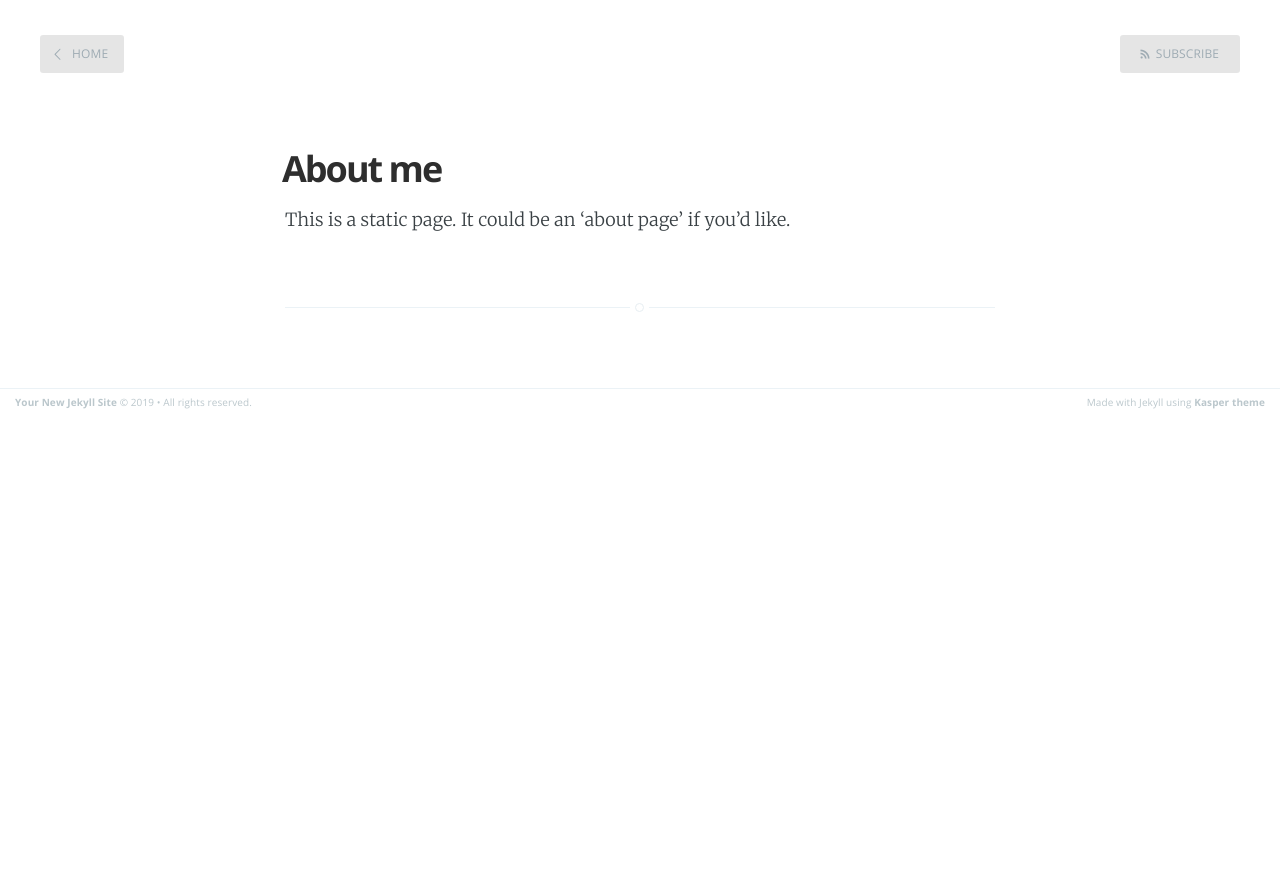
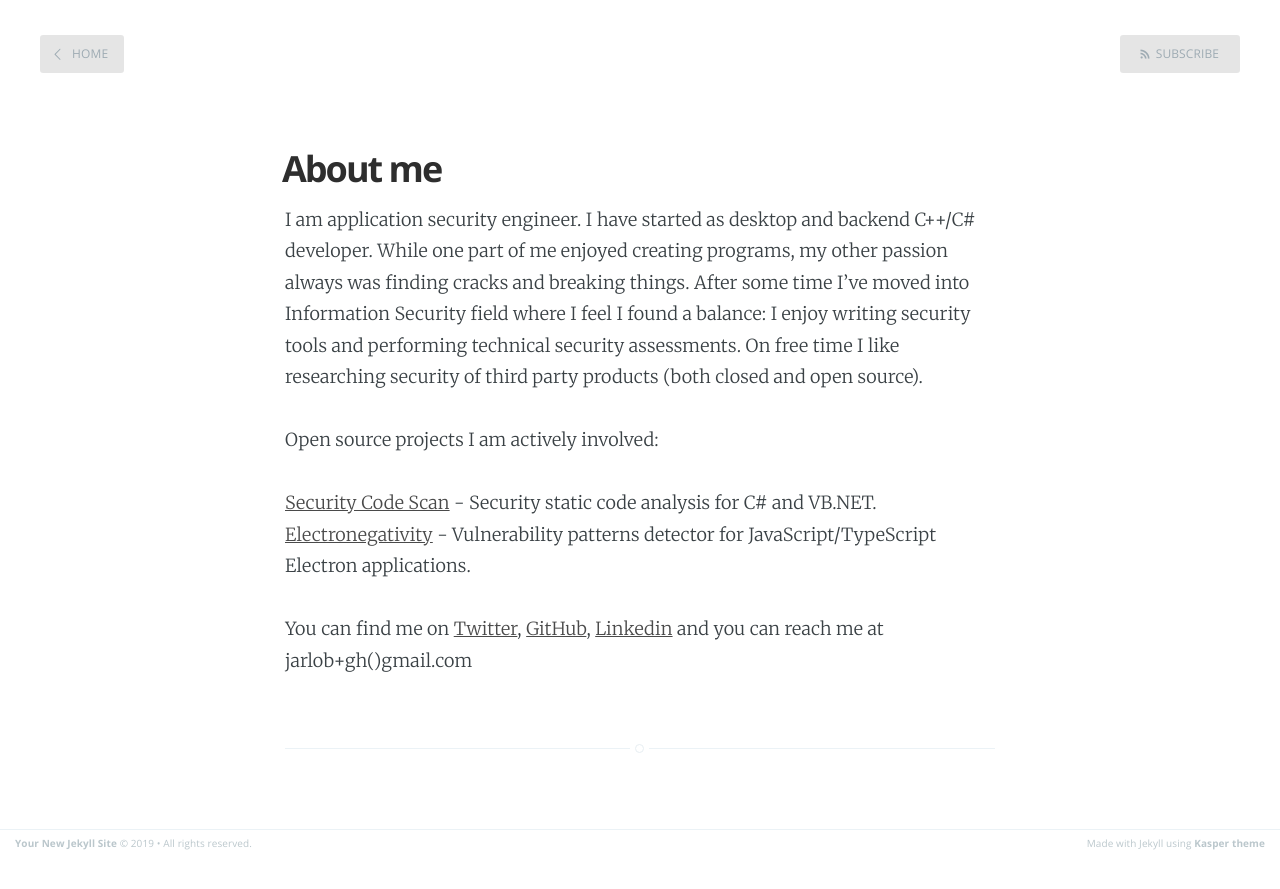
Before and after one commit to JarLob/jarlob.github.io, a Jekyll site: the page built from about.md, in a window 1280 px wide. Shown: the top 889 px of the page. Built offline with Jekyll 4.4.1, drawn with Linux system fonts in a browser that asks for light colours.

Commit message:
Wrote about me

```diff
--- a/about.md
+++ b/about.md
@@ -3,4 +3,11 @@ layout: page
 title: About me
 ---
 
-This is a static page. It could be an 'about page' if you'd like.
+I am application security engineer. I have started as desktop and backend C++/C# developer. While one part of me enjoyed creating programs, my other passion always was finding cracks and breaking things. After some time I've moved into Information Security field where I feel I found a balance: I enjoy writing security tools and performing technical security assessments. On free time I like researching security of third party products (both closed and open source).
+
+Open source projects I am actively involved:
+
+[Security Code Scan](https://security-code-scan.github.io/) - Security static code analysis for C# and VB.NET.
+[Electronegativity](https://github.com/doyensec/electronegativity) - Vulnerability patterns detector for JavaScript/TypeScript Electron applications.
+
+You can find me on [Twitter](https://twitter.com/yarlob), [GitHub](https://github.com/JarLob), [Linkedin](https://www.linkedin.com/in/yarlob/) and you can reach me at jarlob+gh()gmail.com
```
